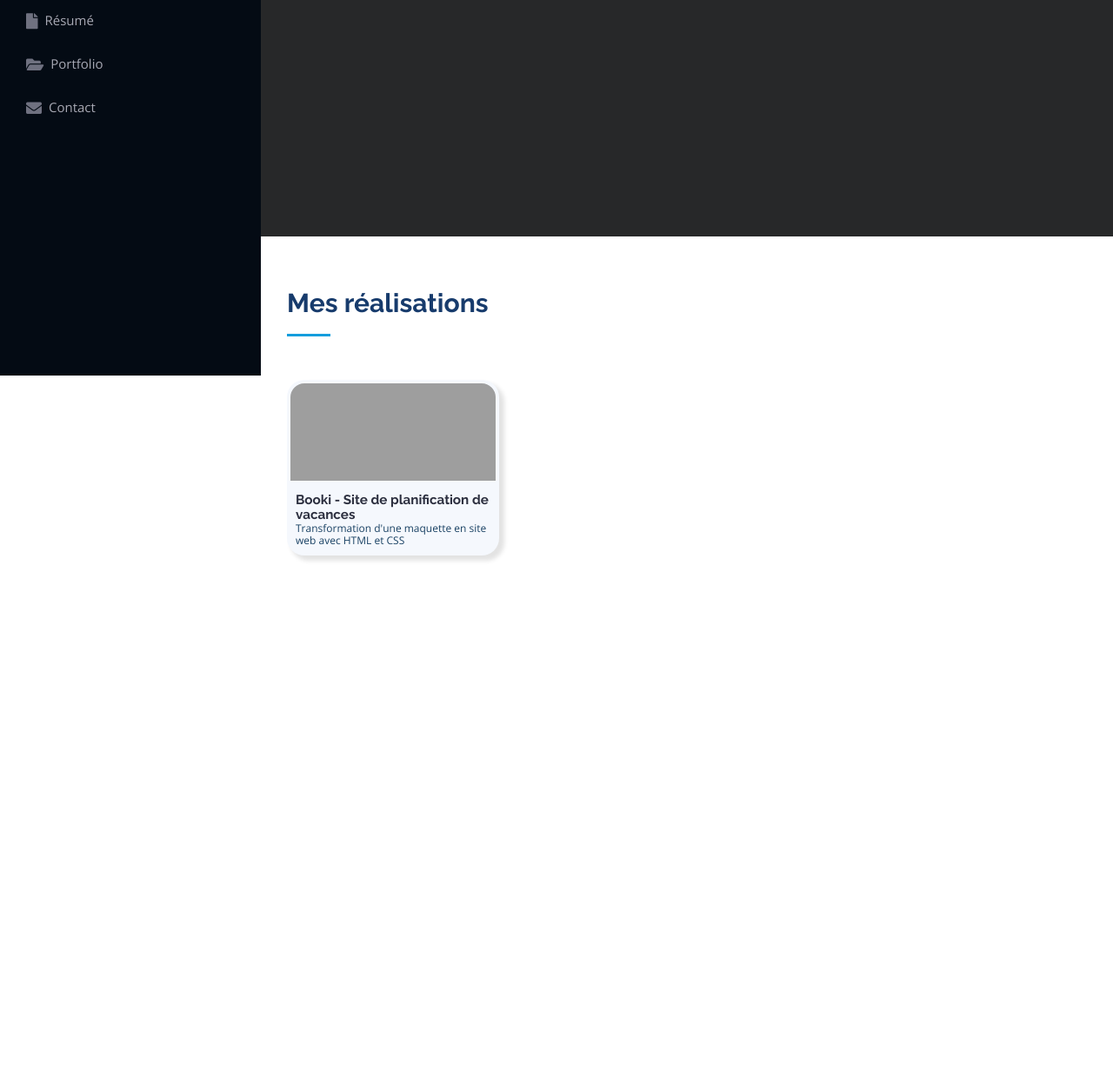
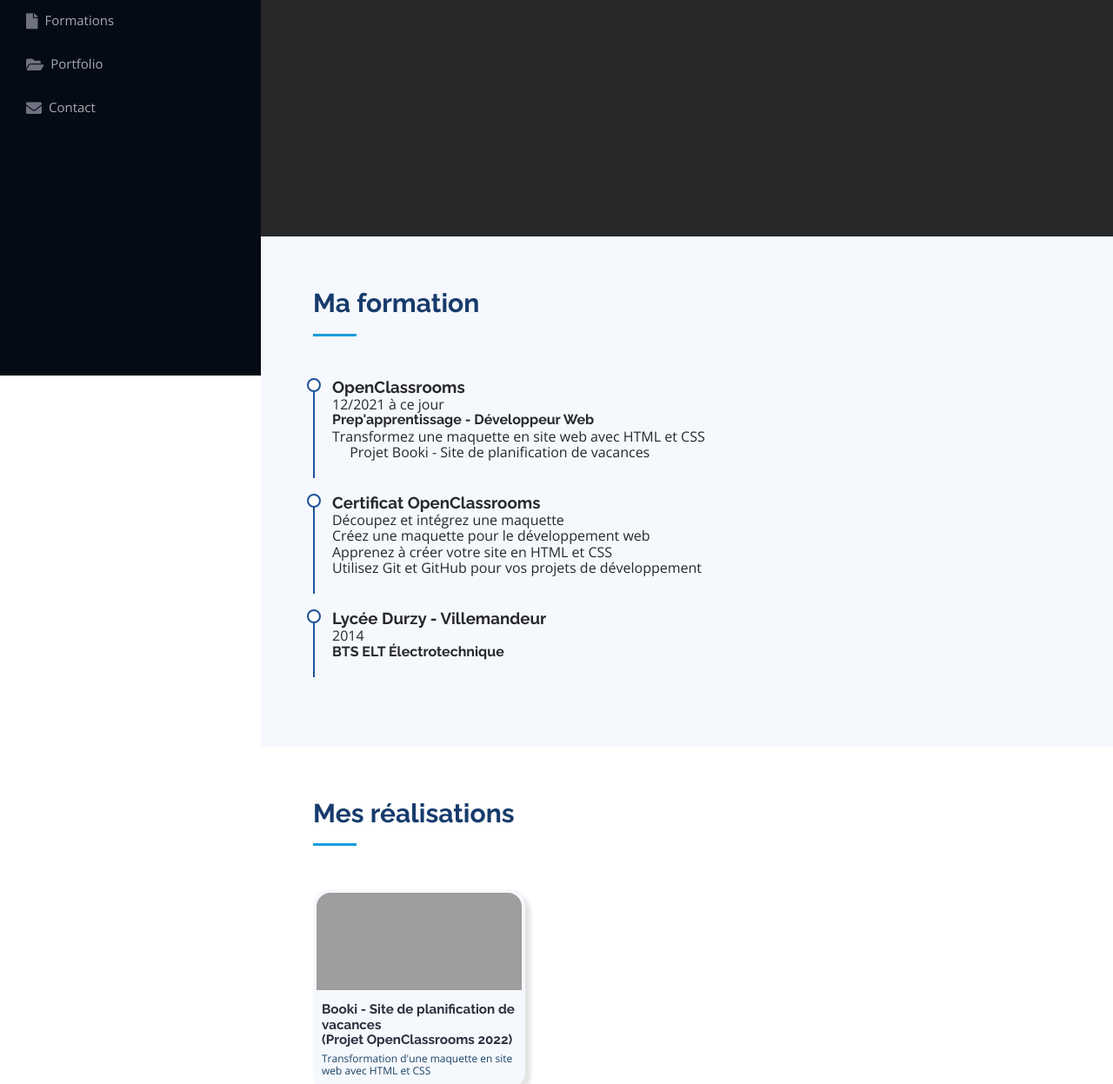
Before and after one commit to NaokoMazashi/naokomazashi.github.io, a plain HTML site: page E-portfolio/index.html in a window 1280 px wide. Shown: the part 368-1615 px from the top of the page at 87% size. Before the commit the page ends 1102 px from the top, so only its background shows below. Drawn offline with nearby package versions, Linux system fonts and the light colour scheme; grey boxes are pictures that could not be loaded.

Commit message:
Add education

```diff
--- a/E-portfolio/css/styles.css
+++ b/E-portfolio/css/styles.css
@@ -127,8 +127,7 @@ li {
   white-space: nowrap;
 }
 
-.nav-menu a,
-.nav-menu a:focus {
+.nav-menu a {
   display: flex;
   align-items: center;
   color: #a8a9b4;
@@ -138,30 +137,25 @@ li {
   font-size: 15px;
 }
 
-.nav-menu a i,
-.nav-menu a:focus i {
+.nav-menu a i {
   font-size: 18px;
   padding-right: 8px;
   color: #6f7180;
 }
 
 .nav-menu a:hover,
-.nav-menu .active,
-.nav-menu .active:focus,
 .nav-menu li:hover > a {
   text-decoration: none;
   color: #fff;
 }
 
 .nav-menu a:hover i,
-.nav-menu .active i,
-.nav-menu .active:focus i,
 .nav-menu li:hover > a i {
   color: #149ddd;
 }
 
 /*--------------------------------------------------------------
-# Hero Section
+# Entitled Section
 --------------------------------------------------------------*/
 #entitled {
   width: 100%;
@@ -206,7 +200,6 @@ li {
 --------------------------------------------------------------*/
 #main {
   margin-left: 300px;
-  padding: 0 30px;
 }
 
 section {
@@ -243,8 +236,45 @@ section {
 }
 
 /*--------------------------------------------------------------
+# Education
+--------------------------------------------------------------*/
+#education {
+  background: #f5f8fd;
+  padding: 60px;
+}
+
+.education-items {
+  display: flex;
+  flex-direction: column;
+}
+
+.education-card {
+  margin-bottom: 20px;
+  padding: 0 0 20px 20px;
+  margin-top: -2px;
+  border-left: 2px solid #1f5297;
+  position: relative;
+}
+
+.education-card::before {
+  content: "";
+  position: absolute;
+  width: 16px;
+  height: 16px;
+  border-radius: 50px;
+  left: -9px;
+  top: 0;
+  background: #fff;
+  border: 2px solid #1f5297;
+}
+
+/*--------------------------------------------------------------
 # Portfolio
 --------------------------------------------------------------*/
+#portfolio {
+  padding: 60px;
+}
+
 .portfolio-links {
   display: flex;
   flex-direction: column;
@@ -277,6 +307,7 @@ section {
 }
 
 .portfolio-title p {
+  padding: 5px 0;
   font-size: 12px;
   color: #1a4264;
 }
--- a/E-portfolio/index.html
+++ b/E-portfolio/index.html
@@ -17,17 +17,17 @@
             <img src="img/profile-img.jpg" alt="Photo de Profil">
             <h1 class="text-light"><a href="index.html">Delphine Schulte</a></h1>
             <div class="social-links">
-                <a href="#" class="linkedin"><i class="fab fa-linkedin-in"></i></a>
-                <a href="#" class="github"><i class="fab fa-github"></i></a>
+                <a href="https://www.linkedin.com/in/delphine-schulte/" class="linkedin"><i class="fab fa-linkedin-in"></i></a>
+                <a href="https://github.com/NaokoMazashi" class="github"><i class="fab fa-github"></i></a>
             </div>
         </div>
         <nav class="nav-menu">
             <ul>
-                <li><a href="#home"><i class="fas fa-home"></i><span>Accueil</span></a></li>
-                <li><a href="#about"><i class="fas fa-user"></i><span>A propos de moi</span></a></li>
-                <li><a href="#education"><i class="fas fa-file"></i><span>Résumé</span></a></li>
-                <li><a href="#portfolio"><i class="fas fa-folder-open"></i></i><span>Portfolio</span></a></li>
-                <li><a href="#contact"><i class="fas fa-envelope"></i><span>Contact</span></a></li>
+                <li><a href="#home" class="scrollto active"><i class="fas fa-home"></i><span>Accueil</span></a></li>
+                <li><a href="#about" class="scrollto"><i class="fas fa-user"></i><span>A propos de moi</span></a></li>
+                <li><a href="#education" class="scrollto"><i class="fas fa-file"></i><span>Formations</span></a></li>
+                <li><a href="#portfolio" class="scrollto"><i class="fas fa-folder-open"></i></i><span>Portfolio</span></a></li>
+                <li><a href="#contact" class="scrollto"><i class="fas fa-envelope"></i><span>Contact</span></a></li>
             </ul>
         </nav>
     </header>
@@ -43,6 +43,38 @@
     <!-- ======= Main ======= -->
     <main id="main">
 
+        <!-- ======= Education Section ======= -->
+        <section id="education">
+            <div class="container">
+                <div class="section-title">
+                    <h2>Ma formation</h2>
+                </div>
+                <div class="education-items">
+                    <div class="education-card">
+                        <h3>OpenClassrooms</h3>
+                        <p>12/2021 à ce jour</p>
+                        <h4>Prep'apprentissage - Développeur Web</h4>
+                        <p>Transformez une maquette en site web avec HTML et CSS</p>
+                        <p><i class="far fa-long-arrow-alt-right"></i> Projet Booki - Site de planification de vacances</p>
+                    </div>
+                    <div class="education-card">
+                        <h3>Certificat OpenClassrooms</h3>
+                        <ul>
+                            <li>Découpez et intégrez une maquette</li>
+                            <li>Créez une maquette pour le développement web</li>
+                            <li>Apprenez à créer votre site en HTML et CSS</li>
+                            <li>Utilisez Git et GitHub pour vos projets de développement</li>
+                        </ul>
+                    </div>
+                    <div class="education-card">
+                        <h3>Lycée Durzy - Villemandeur</h3>
+                        <p>2014</p>
+                        <h4>BTS ELT Électrotechnique</h4>
+                    </div>
+                </div>
+            </div>
+        </section>
+
         <!-- ======= Portfolio Section ======= -->
         <section id="portfolio">
             <div class="container">
@@ -53,7 +85,7 @@
                     <a href="https://naokomazashi.github.io/Booki" class="portfolio-links">
                         <img src="img/portfolio-1.png" alt="Photo de Booki">
                         <div class="portfolio-title">
-                            <h3>Booki - Site de planification de vacances</h3>
+                            <h3>Booki - Site de planification de vacances <br>(Projet OpenClassrooms 2022)</h3>
                             <p>Transformation d'une maquette en site web avec HTML et CSS</p>
                         </div>
                     </a>
```
